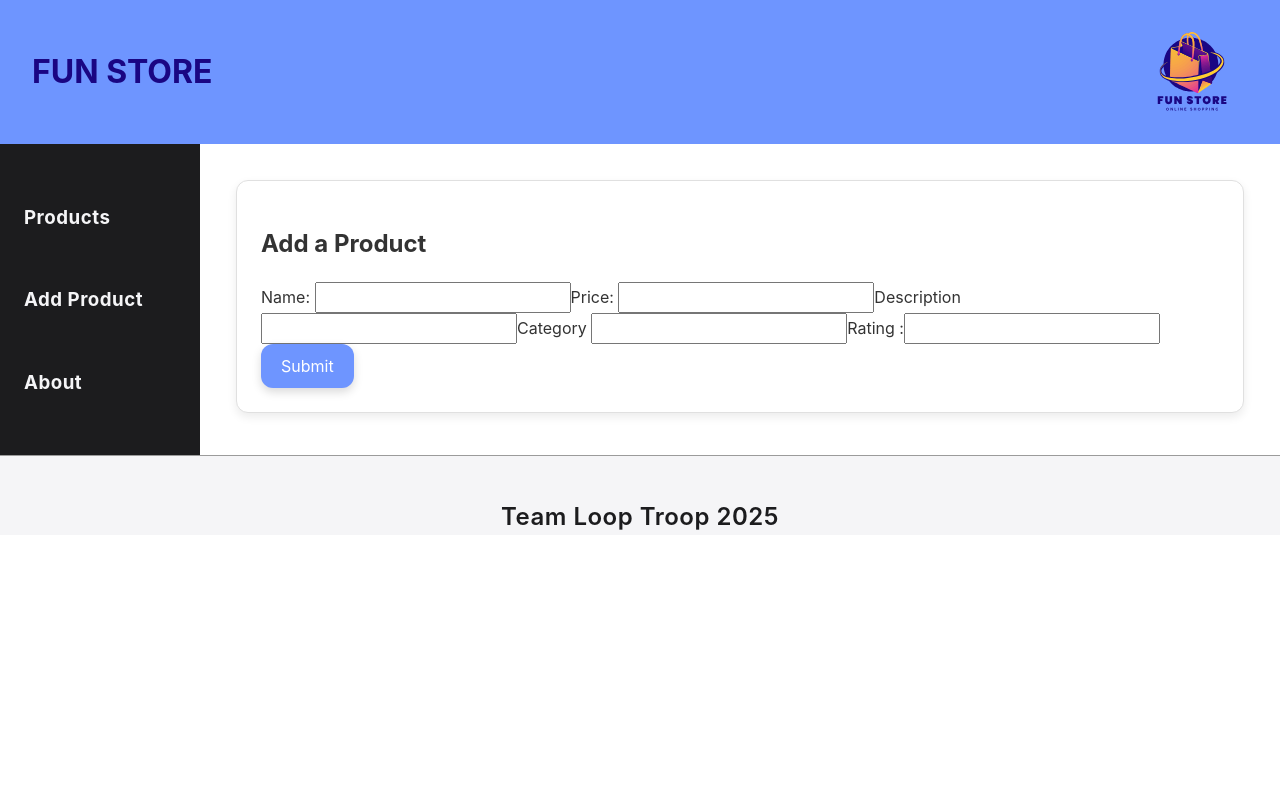
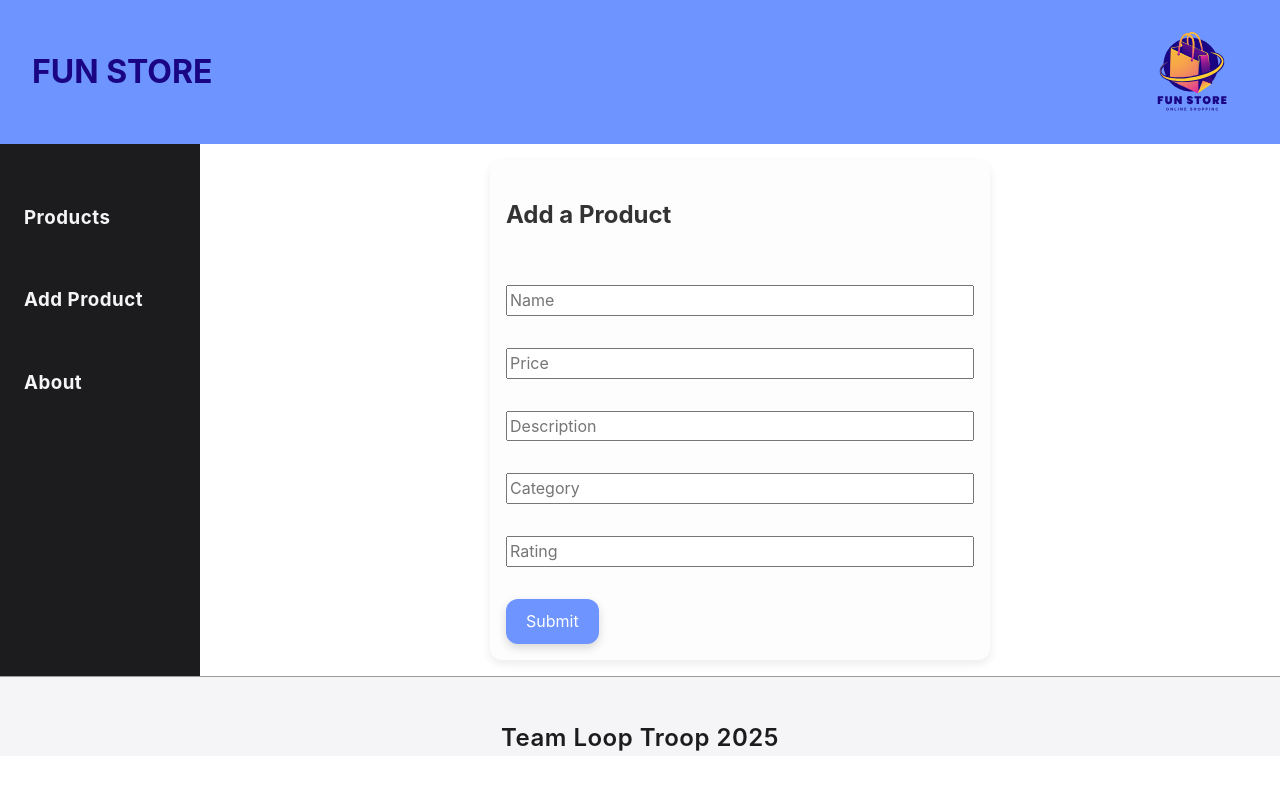
Before and after one commit to bebopmot/React-App, a React (Vite) app in the folder my-first-app/: page /addProduct in a window 1280 px wide. Shown: the top 790 px of the page. Built offline with nearby package versions, Linux system fonts and the light colour scheme.

Commit message:
forgot styling forms and product detail

```diff
--- a/my-first-app/src/index.css
+++ b/my-first-app/src/index.css
@@ -269,7 +269,24 @@
  }
 
 
+ /*FORMS*/
 
+
+ .product-form {
+   width: 100%;
+   max-width: 500px;
+
+   margin: 0 auto;
+
+   display: flex;
+   flex-direction: column;
+   gap: 2rem;
+   padding: 1rem;
+   background-color: #fdfdfd;
+   border-radius: 12px;
+   box-shadow: 0 4px 10px rgba(0, 0, 0, 0.08);
+
+ }
 
  /* ===================================
      RESPONSIVE DESIGN
--- a/my-first-app/src/pages/AddProduct.jsx
+++ b/my-first-app/src/pages/AddProduct.jsx
@@ -34,57 +34,50 @@ function AddProduct({ callbackToCreate }) {
 
 
     return (
-        <div className="card-body">
-            <form onSubmit={handleSubmit} className="product-form" >
+        <div className="card-body-form">
+            <form onSubmit={handleSubmit} className="product-form">
                 <h2>Add a Product</h2>
 
-                <label>
-                    Name: <input
+                <input
                     type="text"
+                    placeholder="Name"
                     value={title}
                     onChange={(e) => setTitle(e.target.value)}
-                    ></input>
-                </label>
+                />
 
-                <label>
-                    Price: <input
+                <input
                     type="text"
+                    placeholder="Price"
                     value={price}
                     onChange={(e) => setPrice(e.target.value)}
-                    ></input>
-                </label>
+                />
 
-                <label>
-                    Description <input
+                <input
                     type="text"
+                    placeholder="Description"
                     value={description}
                     onChange={(e) => setDescription(e.target.value)}
-                    ></input>
-                </label>
+                />
 
-                <label>
-                    Category <input
+                <input
                     type="text"
+                    placeholder="Category"
                     value={category}
                     onChange={(e) => setCategory(e.target.value)}
-                    ></input>
-                </label>
+                />
 
-
-                <label>
-                    Rating :<input
+                <input
                     type="text"
+                    placeholder="Rating"
                     value={rating}
                     onChange={(e) => setRating(e.target.value)}
-                    ></input>
-                </label>
+                />
 
-                <div className="button" ><button type="submit">Submit</button> </div>
-
+                <div className="button">
+                    <button type="submit">Submit</button>
+                </div>
             </form>
-
-        </div>
-    );
-}
+        </div>)
+};
 
 export default AddProduct;
--- a/my-first-app/src/pages/ProductDetailPage.jsx
+++ b/my-first-app/src/pages/ProductDetailPage.jsx
@@ -3,26 +3,33 @@ import products from "../data/products.json";
 
 function ProductDetailPage() {
     const { productId } = useParams();
-
     const product = products.find((productObj) => productObj.id === Number(productId));
-
 
     return (
         <div className="card-body">
-            <img src={product.images} />
-            <h2>{product.title}</h2>
-            <p> <strong>Price : </strong>{product.price} €</p>
-            <p><strong>Category : </strong>{product.category}</p>
-            <div className="description-center">
-                <p><strong>Description :</strong></p>
-                <p>{product.description}</p>
+            <div className="text-image-container">
+                <div className="image-container">
+                    <img className="image" src={product.images} alt={product.title} />
+                </div>
+
+                <div className="text-container">
+                    <h2>{product.title}</h2>
+                    <div className="description-center">
+                        <p><strong>Description :</strong></p>
+                        <p>{product.description}</p>
+                    </div>
+                </div>
             </div>
-            <p><strong>Rating :</strong> {product.rating}</p>
-            <p><strong>brand :</strong> {product.brand}</p>
-            <p><strong>weight : </strong>{product.weight} g</p>
-            <p><strong>Shipping Information :</strong> {product.shippingInformation}</p>
 
-        </div >
+            <div className="button-container">
+                <p><strong>Price :</strong> {product.price} €</p>
+                <p><strong>Category :</strong> {product.category}</p>
+                <p><strong>Rating :</strong> {product.rating}</p>
+                <p><strong>Brand :</strong> {product.brand}</p>
+                <p><strong>Weight :</strong> {product.weight} g</p>
+                <p><strong>Shipping Information :</strong> {product.shippingInformation}</p>
+            </div>
+        </div>
     );
 }
 
```
Lines whose indentation alone changed are shown as unchanged.
